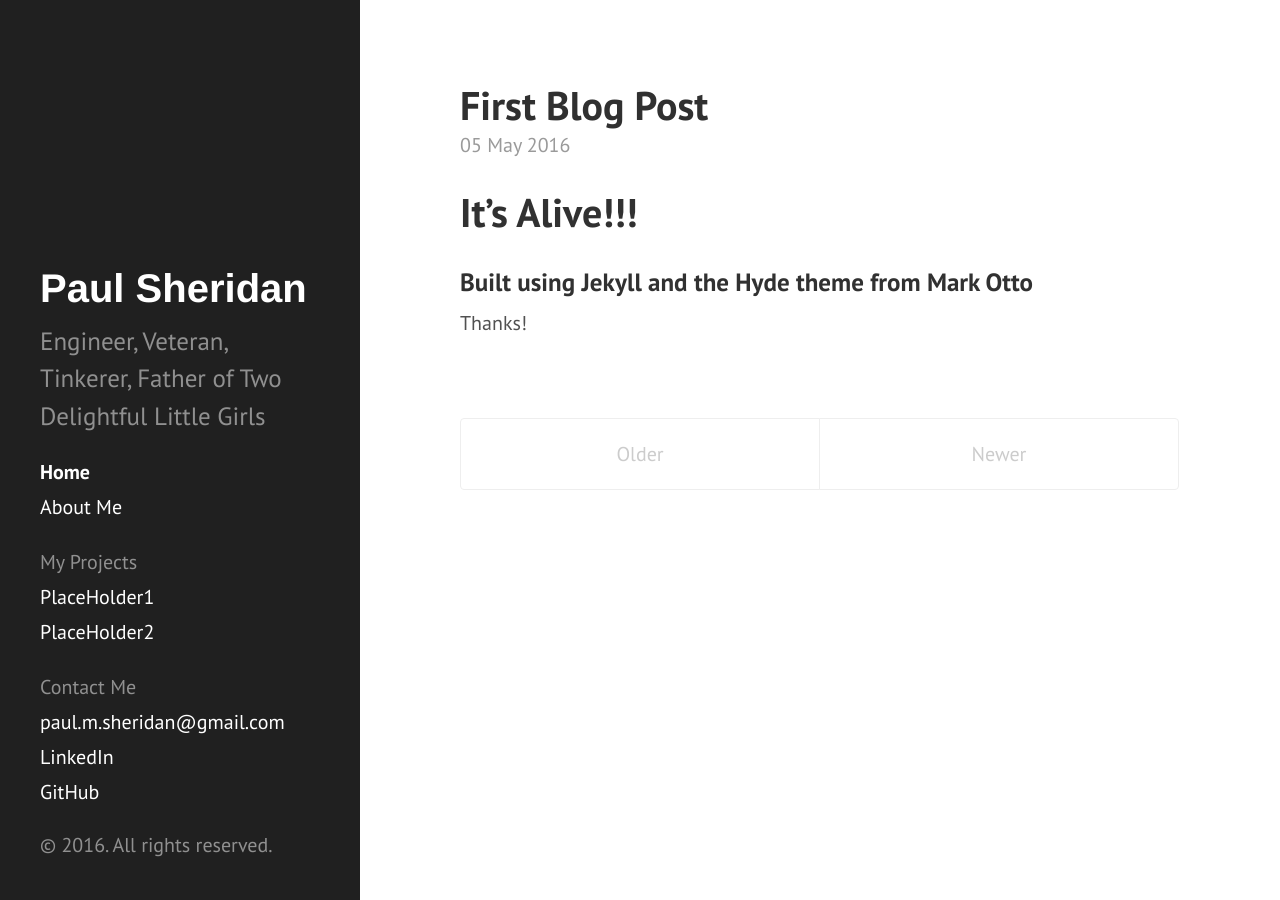
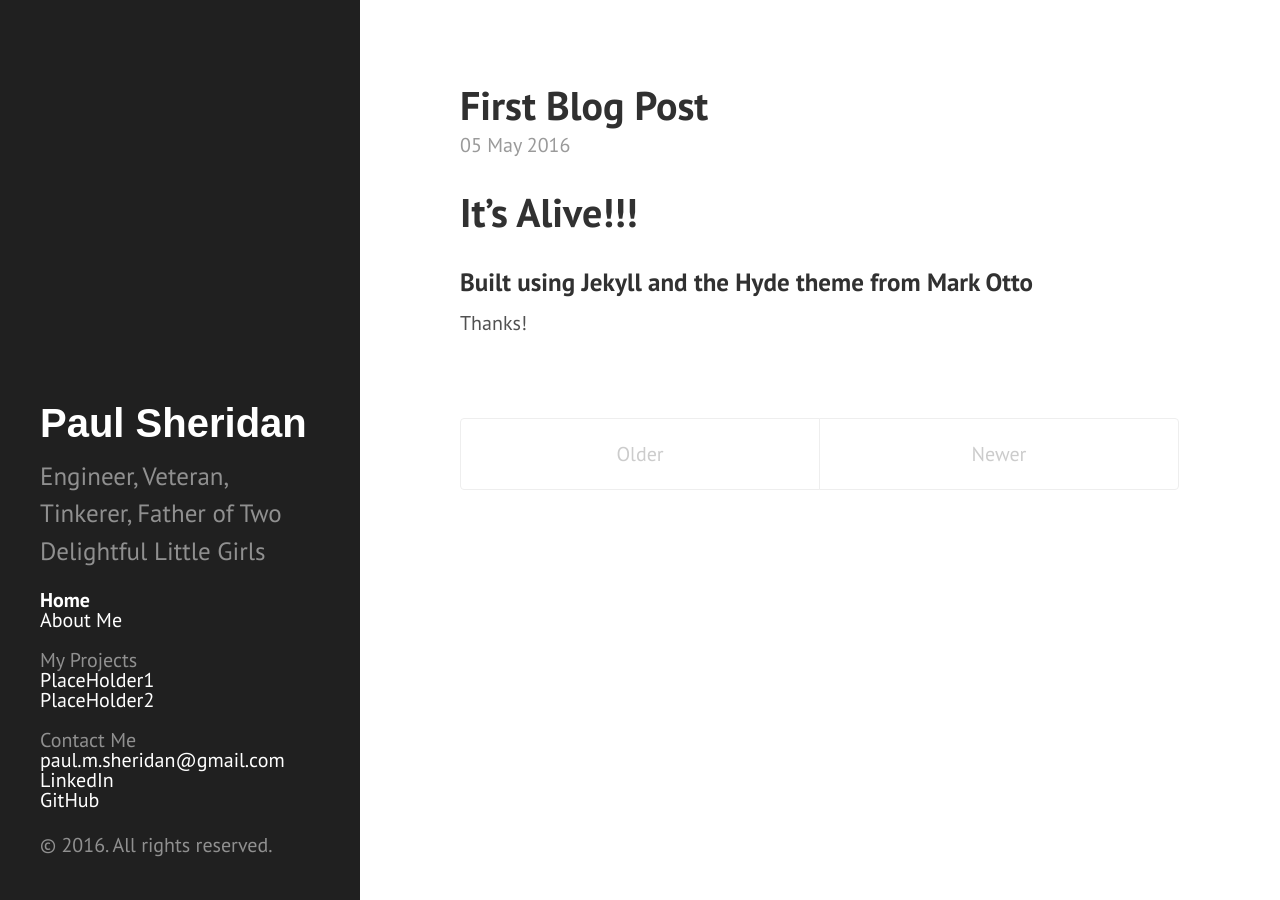
Before and after one commit to psheridan1979/psheridan1979.github.io, a Jekyll site: the page built from index.html, in a window 1280 px wide. Built offline with Jekyll 4.4.1, drawn with Linux system fonts in a browser that asks for light colours; Markdown is read by kramdown in place of the engine named in the settings; the list of posts is cut into pages by our own code.

Commit message:
Font and Icon changes

```diff
--- a/_config.yml
+++ b/_config.yml
@@ -1,6 +1,6 @@
 # Dependencies
 markdown:         redcarpet
-highlighter:      pygments
+highlighter:      rouge
 
 # Permalinks
 permalink:        pretty
--- a/_includes/head.html
+++ b/_includes/head.html
@@ -21,9 +21,9 @@
   <link rel="stylesheet" href="http://fonts.googleapis.com/css?family=PT+Sans:400,400italic,700|Abril+Fatface">
 
   <!-- Icons -->
-  <link rel="apple-touch-icon-precomposed" sizes="144x144" href="{{ site.baseurl }}public/apple-touch-icon-144-precomposed.png">
+  <!-- <link rel="apple-touch-icon-precomposed" sizes="144x144" href="{{ site.baseurl }}public/apple-touch-icon-144-precomposed.png">
                                  <link rel="shortcut icon" href="{{ site.baseurl }}public/favicon.ico">
-
+  -->
   <!-- RSS -->
   <link rel="alternate" type="application/rss+xml" title="RSS" href="/atom.xml">
 </head>
--- a/public/css/hyde.css
+++ b/public/css/hyde.css
@@ -79,7 +79,7 @@ html {
 .sidebar-about h1 {
   color: #fff;
   margin-top: 0;
-  font-family: "Helvetica Neue", Helvetica, Arial, sans-serif;
+  font-family: "Century Gothic", sans-serif;
   font-size: 2rem;
 }
 
@@ -89,7 +89,7 @@ html {
 }
 .sidebar-nav-item {
   display: block;
-  line-height: 1.75;
+  line-height: 1;
 }
 a.sidebar-nav-item:hover,
 a.sidebar-nav-item:focus {
--- a/public/css/poole.css
+++ b/public/css/poole.css
@@ -48,7 +48,7 @@ body {
 }
 
 html {
-  font-family: "Helvetica Neue", Helvetica, Arial, sans-serif;
+  font-family: Georgia, Serif;
   font-size: 16px;
   line-height: 1.5;
 }
```
Also changed, not shown: public/apple-touch-icon-144-precomposed.png (deleted), public/favicon.ico (deleted).
